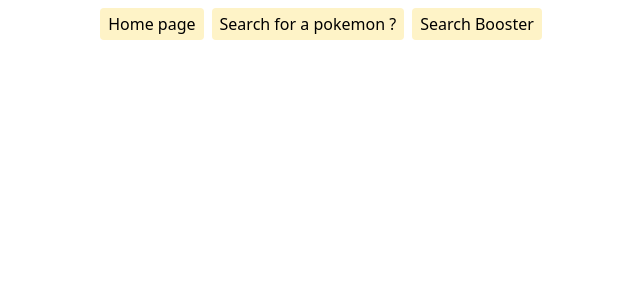
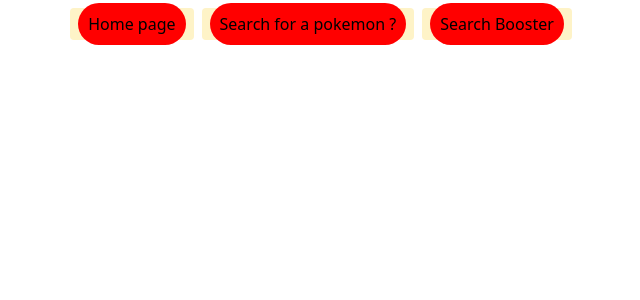
Before and after one commit to Cosmeak/iim-bachelor-three, a React (Vite) app: page / in a window 1280 px wide. Shown: the top 300 px of the page, without its empty margins (319-959 px from the left). Built offline with nearby package versions, Linux system fonts and the light colour scheme; what pokemontcgsdk would draw is missing.

Commit message:
:construction: all booster

```diff
--- a/src/index.css
+++ b/src/index.css
@@ -1,3 +1,28 @@
 @tailwind base;
 @tailwind components;
 @tailwind utilities;
+
+
+.set{
+    @apply bg-gray-100;
+    border: 2px solid #000;
+    border-radius: 5px;
+    padding: 10px;
+    margin: 10px;
+    width: 50%;
+    align-items: center;
+    justify-content: center;
+}
+
+img{
+    width: 300px;
+    height: 300px;
+}
+
+a{
+    text-decoration: none;
+    color: #000;
+    background-color: red;
+    padding: 10px;
+    border-radius: 30px;
+}
--- a/src/routes/booster.jsx
+++ b/src/routes/booster.jsx
@@ -1,5 +1,31 @@
+import React, { useState, useEffect } from "react";
+import pokemon from "pokemontcgsdk";
+import SearchBar from "./search";
+
 const Booster = () => {
-return ( <div> kaka</div>)
+    const [boosters, setBoosters] = useState([]);
+
+    useEffect(() => {
+        pokemon.set.all().then(results => {
+            setBoosters(results);
+        });
+    }, []);
+
+    pokemon.card.all({ q: 'set.name:generations subtypes:mega' })
+        .then(result => {
+            console.log(result.data[0].name) // "Venusaur"
+        })
+
+    return (
+        <div>
+            {boosters.map(booster => (
+                <div className="set" key={booster.code}>
+                    <h2>{booster.name}</h2>
+                    <img src={booster.images.logo} alt={booster.name} />
+                    <button><a href={SearchBar}>all card for this set</a></button>
+                </div>
+            ))}
+        </div>
+    );
 };
-
 export default Booster;
```
